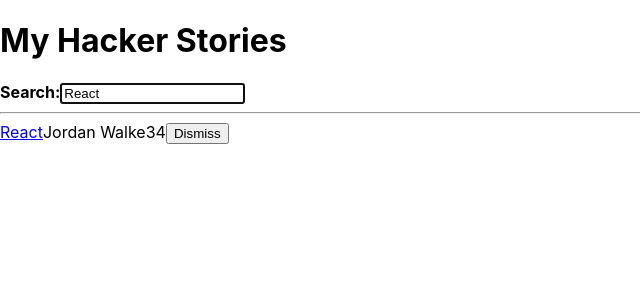
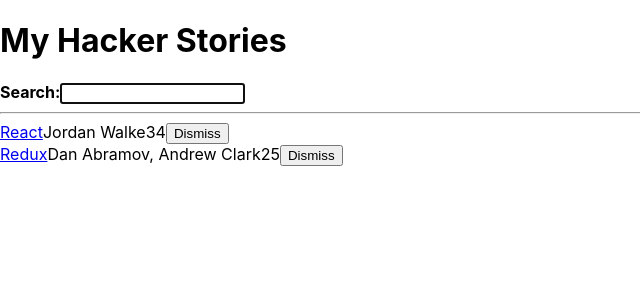
Before and after one commit to ik87/hacker-stories, a React (Create React App) app: page / in a window 1280 px wide. Shown: the top 300 px of the page, without its empty margins (0-640 px from the left). Built offline with nearby package versions, Linux system fonts and the light colour scheme.

Commit message:
(86) React Asynchronous Data

```diff
--- a/src/App.js
+++ b/src/App.js
@@ -1,4 +1,36 @@
 import React, {useEffect, useRef, useState} from 'react'
+
+const initialStories = [
+    {
+        title: 'React',
+        url: 'https://reactjs.org/',
+        author: 'Jordan Walke',
+        num_comments: 3,
+        points: 4,
+        objectID: 0,
+    },
+    {
+        title: 'Redux',
+        url: 'https://redux.js.org/',
+        author: 'Dan Abramov, Andrew Clark',
+        num_comments: 2,
+        points: 5,
+        objectID: 1,
+    },
+    {
+        title: null,
+        url: null,
+        author: null,
+        num_comments: null,
+        points: null,
+        objectID: null,
+    }
+];
+
+const getAsyncStories = () =>
+    new Promise(resolve =>
+        setTimeout(
+            () => resolve({data: {stories: initialStories}}), 2000));
 
 
 const List = ({list, onRemoveItem}) =>
@@ -18,7 +50,7 @@
             <span>{item.num_comments}</span>
             <span>{item.points}</span>
             <span>
-                <button type="button" onClick={()=>onRemoveItem(item)}>
+                <button type="button" onClick={() => onRemoveItem(item)}>
                     Dismiss
                 </button>
             </span>
@@ -74,37 +106,18 @@
 )
 
 const App = () => {
-    const intialStroies = [
-        {
-            title: 'React',
-            url: 'https://reactjs.org/',
-            author: 'Jordan Walke',
-            num_comments: 3,
-            points: 4,
-            objectID: 0,
-        },
-        {
-            title: 'Redux',
-            url: 'https://redux.js.org/',
-            author: 'Dan Abramov, Andrew Clark',
-            num_comments: 2,
-            points: 5,
-            objectID: 1,
-        },
-        {
-            title: null,
-            url: null,
-            author: null,
-            num_comments: null,
-            points: null,
-            objectID: null,
-        }
-    ];
 
 
-    const [searchTerm, setSearchTerm] = userSemiPersistentSate("search", 'React');
+    const [searchTerm, setSearchTerm] = userSemiPersistentSate("search", '');
 
-    const [stories, setStories] = React.useState(intialStroies);
+    const [stories, setStories] = React.useState([]);
+
+
+    React.useEffect(() => {
+        getAsyncStories().then(result => {
+            setStories(result.data.stories);
+        });
+    }, []);
 
     const handleChange = event => {
         setSearchTerm(event.target.value)
```
Also changed, not shown: 1 other file (tests, documents, lock files or other folders).
